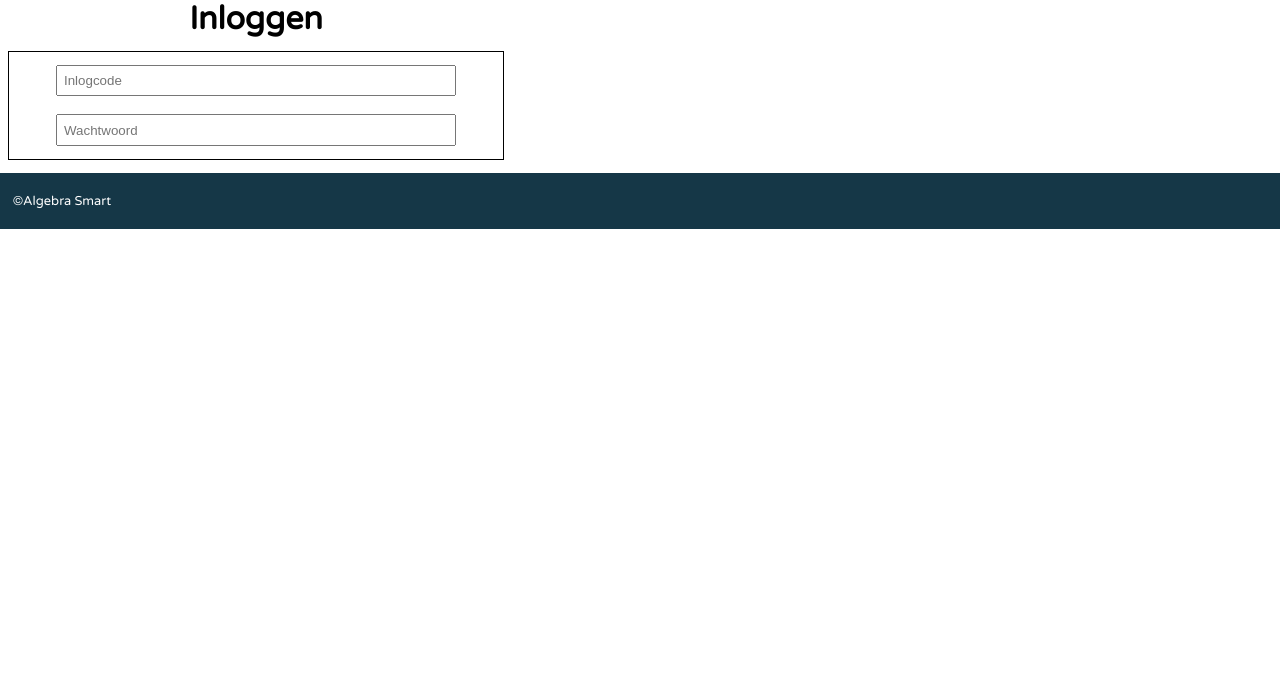
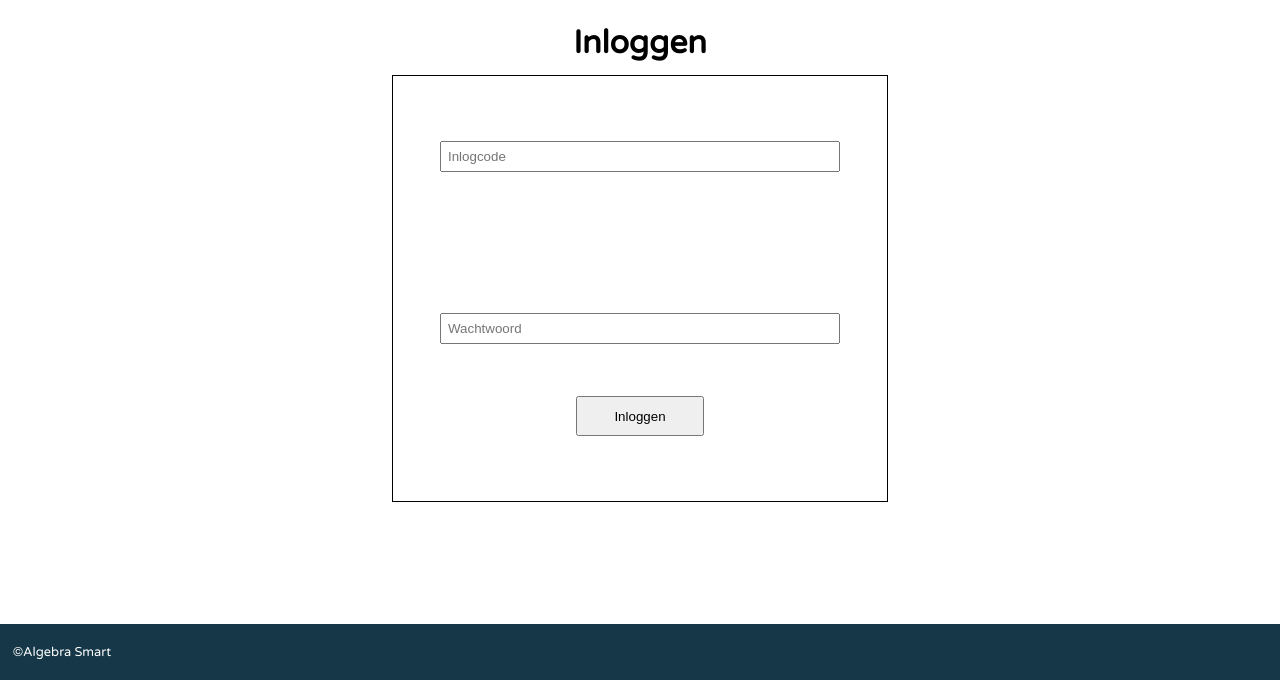
Before and after one commit to SiwaniV/ALA_p4_groep2, a PHP site: page /inloggen.html in a window 1280 px wide. Shown: the part 120-800 px from the top of the page. Run offline with PHP 8.4, Linux system fonts and the light colour scheme.

Commit message:
CSS en HTML toegevoegd inlogpagina

```diff
--- a/CSS/inlog.css
+++ b/CSS/inlog.css
@@ -151,12 +151,20 @@
     /*INLOG FORMULIER START*/
 
     #formulier {
+        display: flex;
+        flex-direction: column;
+        align-self: center;
         width: 40vw;
+        margin-top: 3vh;
     }
 
     #formulier form{
+        height: 50vh;
         border: 1px solid black;
-        text-align: center;
+        display: flex;
+        flex-direction: column;
+        justify-content: space-evenly;
+        align-items: center;
         padding: 1vw 1vh;
         margin: 1vw 1vh;
     }
@@ -172,11 +180,17 @@
         font-size: 2em;
     }
 
+    #log_in_btn {
+        width: 10vw;
+        height: 5vh;
+    }
+
        /*INLOG FORMULIER EIND*/
 
 
     footer {
         position: absolute;
+        bottom: 0;
         display: flex;
         width: 100vw;
         height: 7vh;
--- a/inloggen.html
+++ b/inloggen.html
@@ -49,6 +49,7 @@
             <form>
                 <input type="text" naam="inlogcode" placeholder="Inlogcode"> <br><br>
                 <input type="text" naam="wachtwoord" placeholder="Wachtwoord">
+                <button id="log_in_btn" type="submit" name="submit" value="inloggen">Inloggen</button>
             </form>
         </section>
 
```
